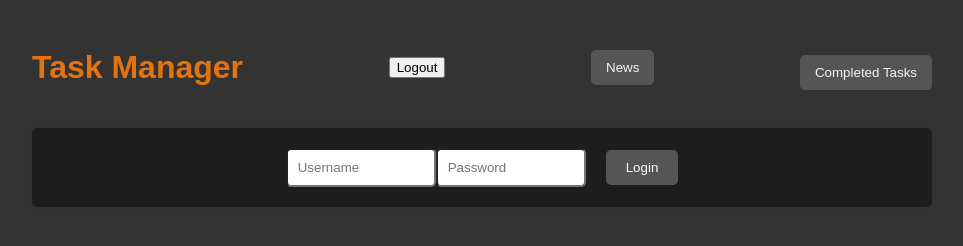
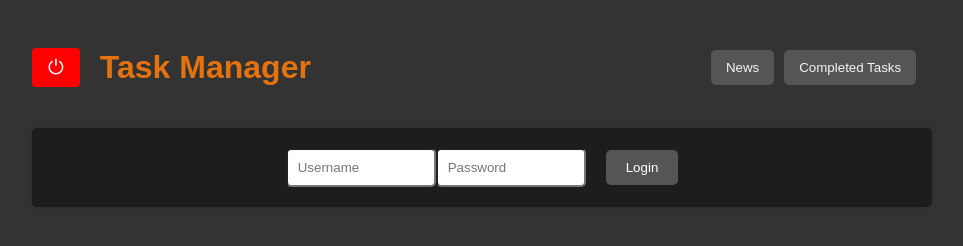
Before and after one commit to JamesABradsher/Comp_426_Final_Project, a plain HTML site: page index.html in a window 1280 px wide. Shown: the whole page, without its empty margins (158-1121 px from the left). Drawn offline with Linux system fonts and the light colour scheme; no server answers.

Commit message:
New styles to fit logout

```diff
--- a/index.html
+++ b/index.html
@@ -9,8 +9,8 @@
 <body class="dark-mode">
   <div class="container">
     <header>
+      <button type="button" id="logout-btn">⏻</button>
       <h1>Task Manager</h1>
-      <button type="button" id="logout-btn">Logout</button>
       <div class="news-dropdown">
         <button type="button" id="news-toggle">News</button>
         <div id="news-container" class="hidden">
--- a/styles.css
+++ b/styles.css
@@ -12,7 +12,6 @@ body {
 
 header {
     display: flex;
-    justify-content: space-between;
     align-items: center;
     margin-bottom: 20px;
 }
@@ -36,6 +35,21 @@ header h1 {
     border-radius: 5px;
     box-shadow: 0 0 10px rgba(0, 0, 0, 0.1);
 }
+
+#logout-btn {
+    background-color: red;
+    color: white;
+    padding: 8px 16px;
+    border: none;
+    border-radius: 4px;
+    cursor: pointer;
+    font-size: 20px;
+    margin-right: 20px;
+  }
+
+  #logout-btn:hover {
+    background-color: darkred;
+  }
 
 #username {
     padding: 10px;
@@ -195,6 +209,8 @@ header h1 {
     cursor: pointer;
     border-radius: 5px;
     transition: border-color 0.3s;
+    margin-right: 10px;
+    margin-left: 400px;
 }
 
 #news-toggle:hover {
@@ -233,7 +249,6 @@ header h1 {
 
 .completed-dropdown {
     position: relative;
-    margin-top: 10px;
 }
 
 #completed-toggle {
```
